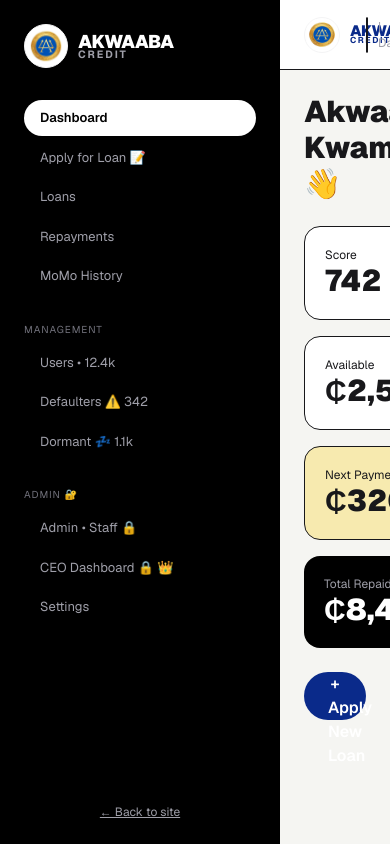
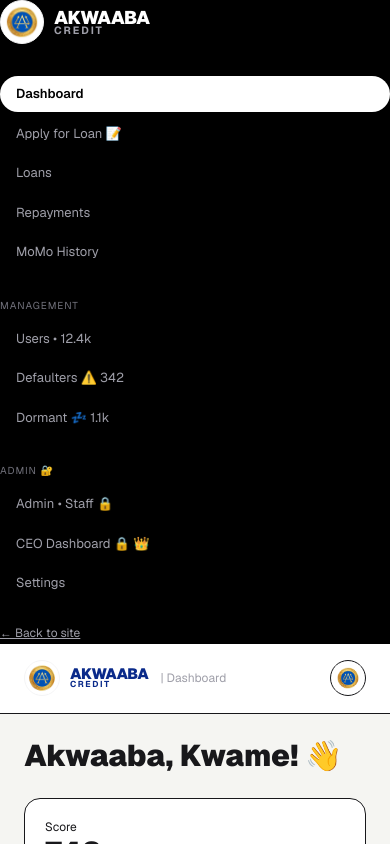
Before and after one commit to Biggie-Berg/akwaaba-credit, a Next.js app: page / in a window 390 px wide. Both pictures are taken after a click on the button "Open App". Shown: the top 844 px of the page. Built offline with nearby package versions, Linux system fonts and the light colour scheme.

Commit message:
fix mobile dashboard

```diff
--- a/src/app/page.tsx
+++ b/src/app/page.tsx
@@ -40,8 +40,8 @@
 
   if(view!=='landing'){
     return (
-      <main className="min-h-screen bg-[#f5f5f2] text-zinc-900 flex">
-        <aside className="w-[280px] min-h-screen bg-black text-white p-6 flex flex-col sticky top-0 h-screen overflow-y-auto">
+      <main className="min-h-screen bg-[#f5f5f2] text-zinc-900 flex flex-col md:flex-row w-full overflow-hidden">
+        <aside className="w-full md:w-[280px] md:min-h-screen bg-black text-white flex-shrink-0">
           <Logo size={44} white />
           <div className="mt-8 space-y-1 text-[13px] flex-1">
             <button onClick={()=>setTab('dashboard')} className={`w-full text-left ${isActive('dashboard')}`}>Dashboard</button>
```
